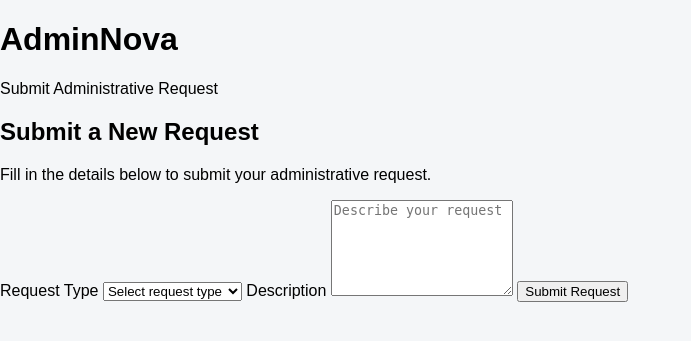
After one commit to linishalokesh/college-admin-request-management-system, a Flask app: page /submit-request in a window 1280 px wide. The commit adds this page. Shown: the top 341 px of the page, without its empty margins (0-691 px from the left). Run offline with Flask 3, Linux system fonts and the light colour scheme.

Commit message:
Add request submission workflow

```diff
--- a/app.py
+++ b/app.py
@@ -31,11 +31,26 @@ def login():
                 if role == "student":
                     return render_template("student_dashboard.html", username=username)
 
+                if role == "staff":
+                    return render_template("staff_dashboard.html", username=username)
+
         return "Invalid username, password, or role."
 
     role = request.args.get("role", "student")
 
     return render_template("login.html", role=role)
 
+
+@app.route("/submit-request", methods=["GET", "POST"])
+def submit_request():
+    if request.method == "POST":
+        request_type = request.form["request_type"]
+        description = request.form["description"]
+
+        return f"Request submitted successfully! Type: {request_type}"
+
+    return render_template("submit_request.html")
+
+
 if __name__ == "__main__":
     app.run(debug=True)
--- a/templates/student_dashboard.html
+++ b/templates/student_dashboard.html
@@ -28,7 +28,9 @@
                 <div class="dashboard-card">
                     <h3>New Request</h3>
                     <p>Submit a new administrative request.</p>
-                    <button>Submit Request</button>
+                    <a href="/submit-request">
+    <button>Submit Request</button>
+</a>
                 </div>
 
                 <div class="dashboard-card">
--- /dev/null
+++ b/templates/submit_request.html
@@ -0,0 +1,56 @@
+<!DOCTYPE html>
+<html>
+<head>
+    <title>Submit Request - AdminNova</title>
+    <link rel="stylesheet" href="{{ url_for('static', filename='css/style.css') }}">
+</head>
+
+<body>
+
+    <div class="dashboard">
+
+        <div class="dashboard-header">
+            <h1>AdminNova</h1>
+            <p>Submit Administrative Request</p>
+        </div>
+
+        <div class="dashboard-content">
+
+            <h2>Submit a New Request</h2>
+
+            <p>
+                Fill in the details below to submit your administrative request.
+            </p>
+
+            <form method="POST" action="/submit-request">
+
+                <label>Request Type</label>
+
+                <select name="request_type" required>
+                    <option value="">Select request type</option>
+                    <option value="Bonafide Certificate">Bonafide Certificate</option>
+                    <option value="Fee Refund">Fee Refund</option>
+                    <option value="Course Approval">Course Approval</option>
+                    <option value="Document Request">Document Request</option>
+                    <option value="Other">Other</option>
+                </select>
+
+                <label>Description</label>
+
+                <textarea
+                    name="description"
+                    placeholder="Describe your request"
+                    rows="6"
+                    required
+                ></textarea>
+
+                <button type="submit">Submit Request</button>
+
+            </form>
+
+        </div>
+
+    </div>
+
+</body>
+</html>
```
Also changed, not shown: templates/staff_dashboard.html (+53 -0 lines).
